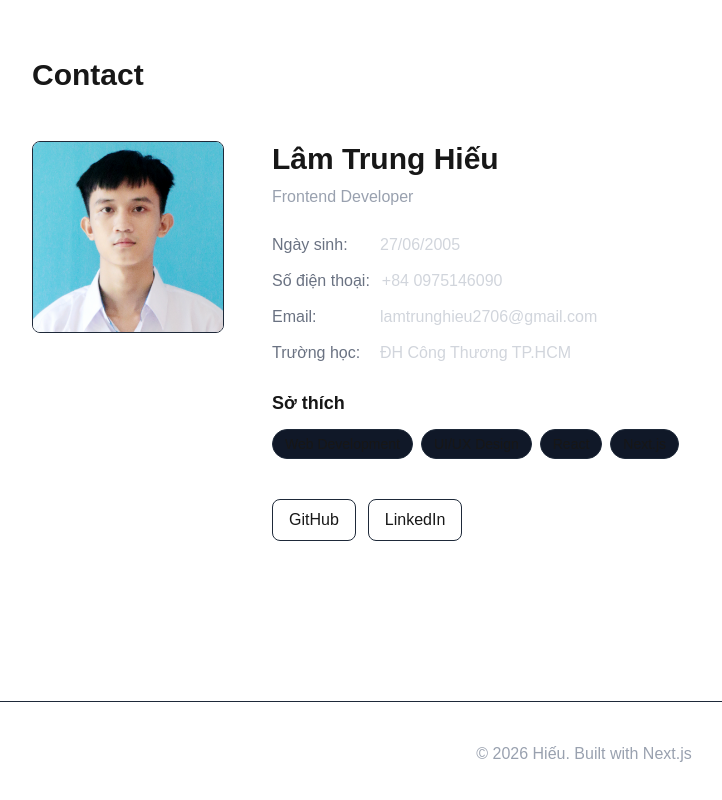
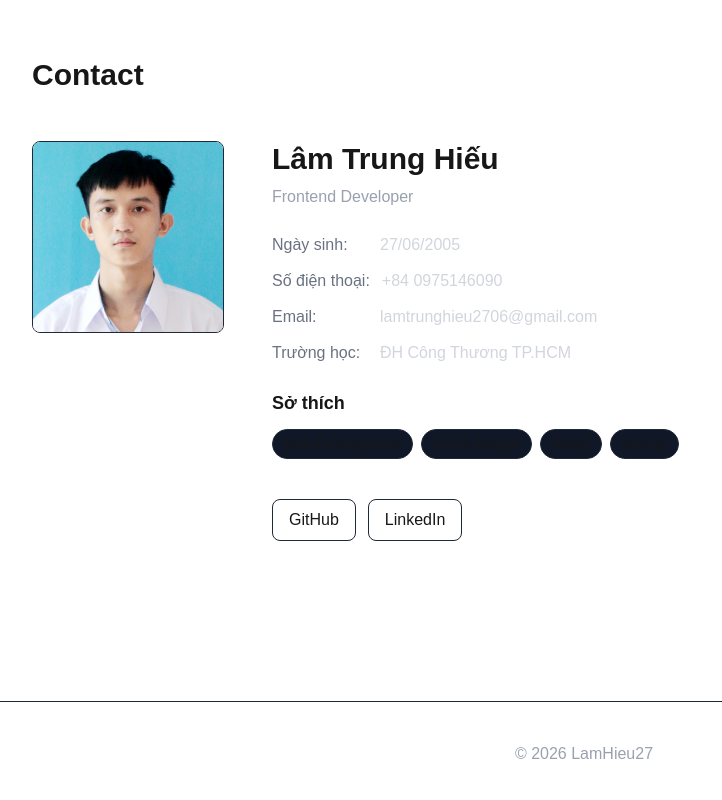
Before and after one commit to LamHieu27/github-landing, a Next.js app: page / in a window 1280 px wide. Shown: the part 811-1611 px from the top of the page, without its empty margins (56-778 px from the left). Built offline with nearby package versions, Linux system fonts and the light colour scheme.

Commit message:
update UI

```diff
--- a/components/Footer.tsx
+++ b/components/Footer.tsx
@@ -5,7 +5,7 @@ export default function Footer() {
       className="text-center py-10 border-t border-gray-800 mt-20"
     >
       <p className="text-gray-400">
-        © {new Date().getFullYear()} Hiếu. Built with Next.js
+        © {new Date().getFullYear()} LamHieu27
       </p>
     </footer>
   );
```
